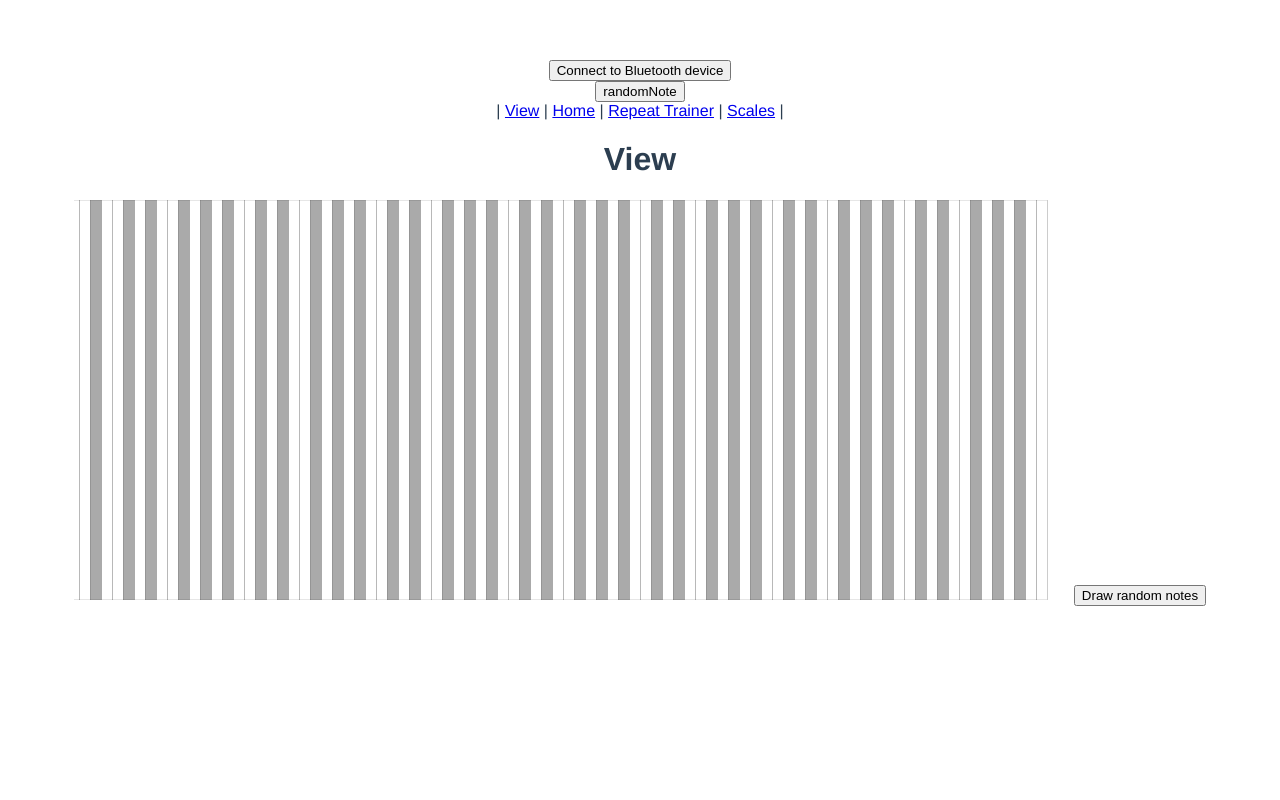
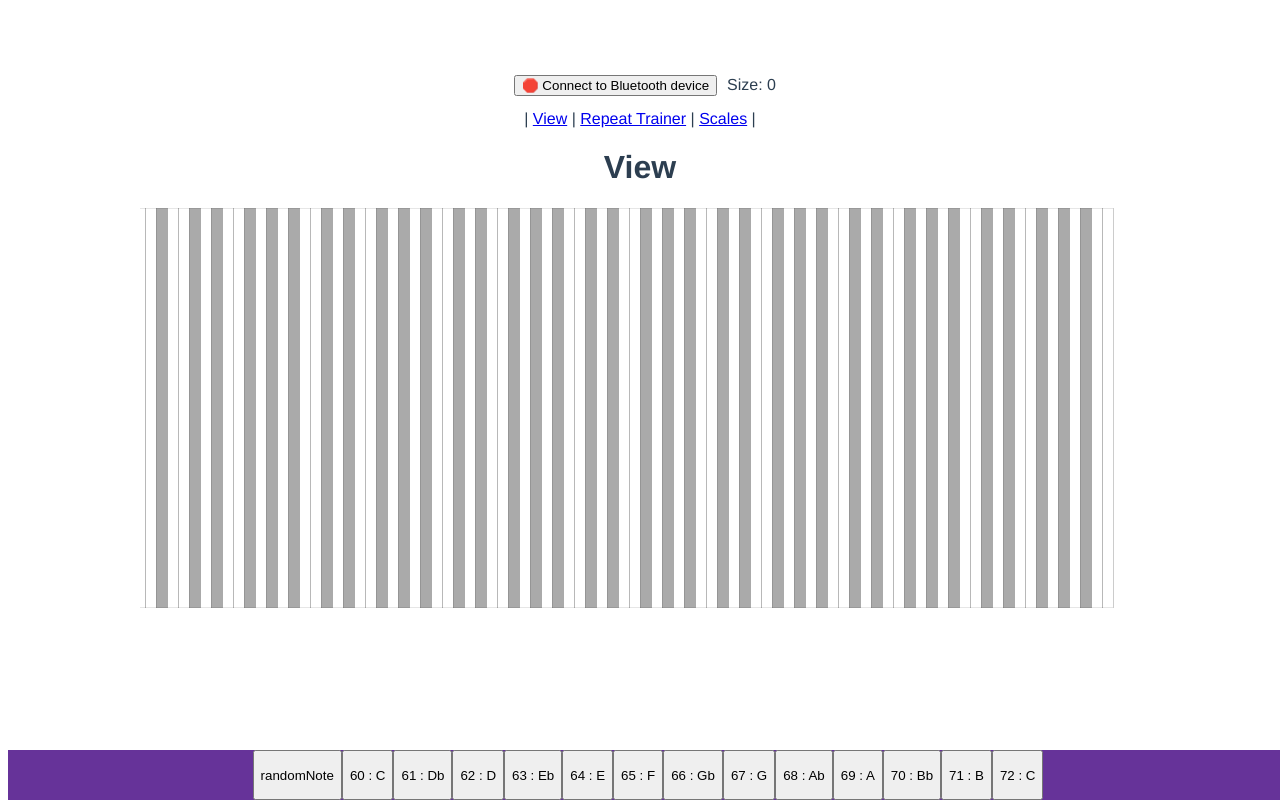
Before and after one commit to rickardenglund/piano, a Vue app: page / in a window 1280 px wide. Built offline with nearby package versions, Linux system fonts and the light colour scheme.

Commit message:
Extend virtual keyboard

```diff
--- a/src/App.vue
+++ b/src/App.vue
@@ -3,7 +3,6 @@
     <PianoConnection></PianoConnection>
     <div id="nav">
       | <router-link to="/">View</router-link> |
-      <router-link to="/home">Home</router-link> |
       <router-link to="/repeatTrainer">Repeat Trainer</router-link> |
       <router-link to="/scaleTrainer">Scales</router-link> |
     </div>
--- a/src/components/NoteView.vue
+++ b/src/components/NoteView.vue
@@ -1,12 +1,7 @@
 <template>
   <div id="noteview">
     <canvas id="notes"></canvas>
-    <button @click="multiNotes()">Draw random notes</button>
-    <ol>
-      <li :key="i" v-for="(note, i) in $store.state.lastNotes">
-        {{note}}
-      </li>
-    </ol>
+<!--    <button @click="multiNotes()">Draw random notes</button>-->
   </div>
 
 </template>
--- a/src/components/PianoConnection.vue
+++ b/src/components/PianoConnection.vue
@@ -1,23 +1,24 @@
 <template>
     <div>
-        <div v-if="status != 'connected'">
-            <button @click="connect">Connect to Bluetooth device</button>
-
+        <div id="pianoConnection">
+            <div v-if="status != 'connected'">
+                <button @click="connect">🛑 Connect to Bluetooth device</button>
+            </div>
+            <div v-else><p>✅ Connected</p></div>
+            <StoreView></StoreView>
         </div>
-        <div v-else><p>Connected</p></div>
-        <div>
-            <VirtualKeyboard></VirtualKeyboard>
-        </div>
+        <VirtualKeyboard></VirtualKeyboard>
     </div>
 </template>
 
 <script>
   import {connect} from "../js/piano";
   import VirtualKeyboard from "./VirtualKeyboard";
+  import StoreView from "./StoreView";
 
   export default {
     name: "PianoConnection",
-    components: {VirtualKeyboard},
+    components: {StoreView, VirtualKeyboard},
     data() {
       return {
         status: 'not connected',
@@ -25,7 +26,10 @@
     },
     methods: {
       connect() {
-        connect(this.charChanged, (status, midiChannel) => {this.status = status; this.$store.commit('setMidiChannel', midiChannel)});
+        connect(this.charChanged, (status, midiChannel) => {
+          this.status = status;
+          this.$store.commit('setMidiChannel', midiChannel)
+        });
       },
       charChanged(event) {
         let value = event.target.value;
@@ -55,5 +59,13 @@
 </script>
 
 <style scoped>
+    #pianoConnection {
+        display: flex;
+        justify-content: center;
+        align-items: center;
+    }
 
+    #pianoConnection > div {
+        margin-left: 10px;
+    }
 </style>
--- /dev/null
+++ b/src/components/StoreView.vue
@@ -0,0 +1,15 @@
+<template>
+    <div>
+        <p>Size: {{$store.state.lastNotes.length}}</p>
+    </div>
+</template>
+
+<script>
+  export default {
+    name: "StoreView"
+  }
+</script>
+
+<style scoped>
+
+</style>
--- a/src/components/VirtualKeyboard.vue
+++ b/src/components/VirtualKeyboard.vue
@@ -1,13 +1,28 @@
 <template>
-    <button @click="randomNote">randomNote</button>
+    <div id="keyboard">
+        <button @click="randomNote">randomNote</button>
+        <button :key="i" v-for="i in 13" @click="play(i + 59)">{{i + 59}} : {{noteName(i+59)}}</button>
+    </div>
 </template>
 
 <script>
-  import {getTime} from "../js/utilities";
+  import {getNoteName, getTime} from "../js/utilities";
 
   export default {
     name: "VirtualKeyboard",
     methods: {
+      noteName(i) {
+        return getNoteName(i);
+      },
+      play(i) {
+        let note = {
+          pitch: i,
+          playTime: getTime(),
+          velocity: Math.floor(Math.random() * 100 + 1),
+          channel: 1,
+        };
+        this.$store.commit('newNote', note)
+      },
       randomNote() {
         let note = {
           pitch: Math.floor(Math.random() * 60 + 30),
@@ -22,5 +37,16 @@
 </script>
 
 <style scoped>
+#keyboard {
+    background-color: rebeccapurple;
+    position: fixed;
+    bottom: 0;
+    width: 100%;
+    height: 50px;
+    z-index: 10;
+}
 
+    #keyboard > button {
+        height: 50px;
+    }
 </style>
--- a/src/router.js
+++ b/src/router.js
@@ -23,13 +23,13 @@ export default new Router({
       name: 'scaleTrainer',
       component: ScaleTrainer
     },
-    {
-      path: '/about',
-      name: 'about',
-      // route level code-splitting
-      // this generates a separate chunk (about.[hash].js) for this route
-      // which is lazy-loaded when the route is visited.
-      component: () => import(/* webpackChunkName: "about" */ './views/About.vue')
-    }
+    // {
+    //   path: '/about',
+    //   name: 'about',
+    //   // route level code-splitting
+    //   // this generates a separate chunk (about.[hash].js) for this route
+    //   // which is lazy-loaded when the route is visited.
+    //   component: () => import(/* webpackChunkName: "about" */ './views/About.vue')
+    // }
   ]
 })
--- a/src/store.js
+++ b/src/store.js
@@ -5,14 +5,10 @@ Vue.use(Vuex)
 
 export default new Vuex.Store({
   state: {
-    count: 0,
     lastNotes: [],
     midiChannel: undefined,
   },
   mutations: {
-    increment(state) {
-      state.count++
-    },
     newNote(state, note) {
       state.lastNotes.push(note)
     },
--- a/src/views/ScaleTrainer.vue
+++ b/src/views/ScaleTrainer.vue
@@ -1,7 +1,8 @@
 <template>
     <div>
+        <NoteView></NoteView>
         <p>Scale trainer: {{this.playedScales.length}}</p>
-            <CircleOfFifths :marked="getPlayedScaleNames()"></CircleOfFifths>
+        <CircleOfFifths  id="fifths" :marked="getPlayedScaleNames()"></CircleOfFifths>
         <button @click="scalePlayed(undefined)">Random scale played</button>
         <Scale :key="index" :index="index" v-for="(scale, index) in playedScales" :scale="scale"></Scale>
         <transition name="fade">
@@ -16,10 +17,11 @@
   import {getMean, getNoteName} from '../js/utilities'
   import Scale from "../components/Scale"
   import CircleOfFifths from '../components/CircleOfFifths'
+  import NoteView from "../components/NoteView";
 
   export default {
     name: 'ScaleTrainer',
-    components: {Scale, CircleOfFifths},
+    components: {NoteView, Scale, CircleOfFifths},
     data() {
       return {
         playedScales: [],
@@ -118,4 +120,10 @@
     .fade-enter, .fade-leave-to {
         opacity: 0;
     }
+
+    #fifths {
+        position: absolute;
+        top: 10px;
+        right: 20px;
+    }
 </style>
```
Also changed, not shown: src/views/Home.vue (deleted, +0 -26 lines).
